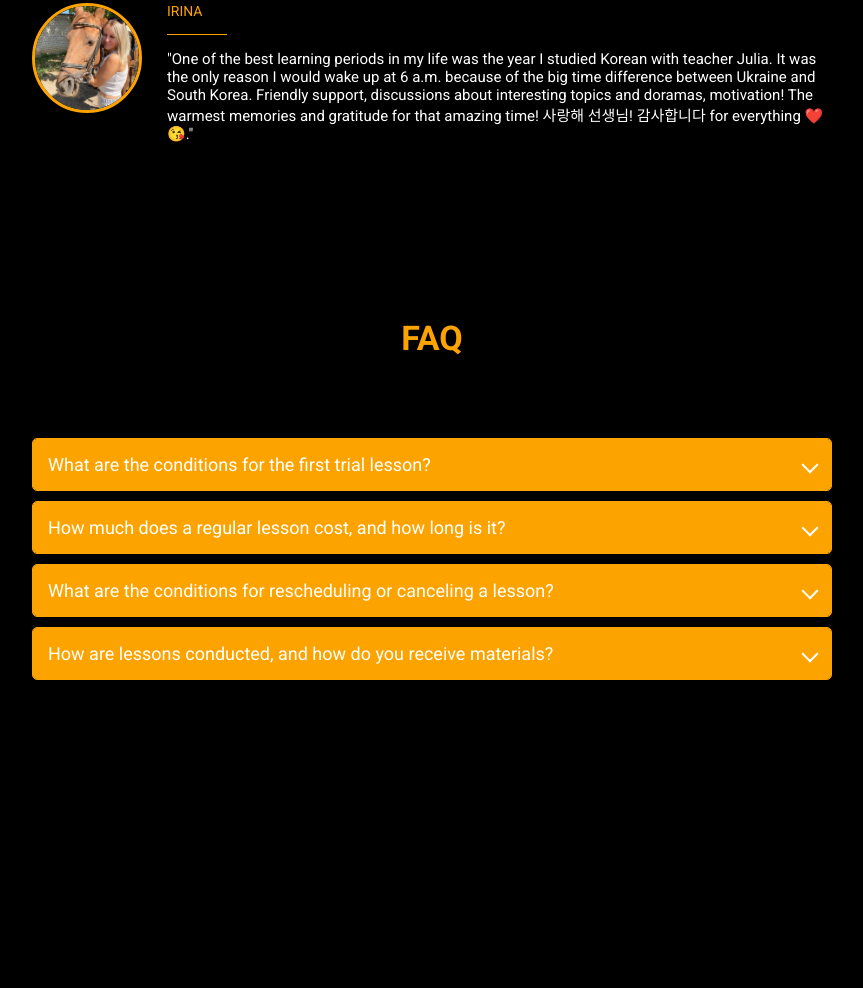
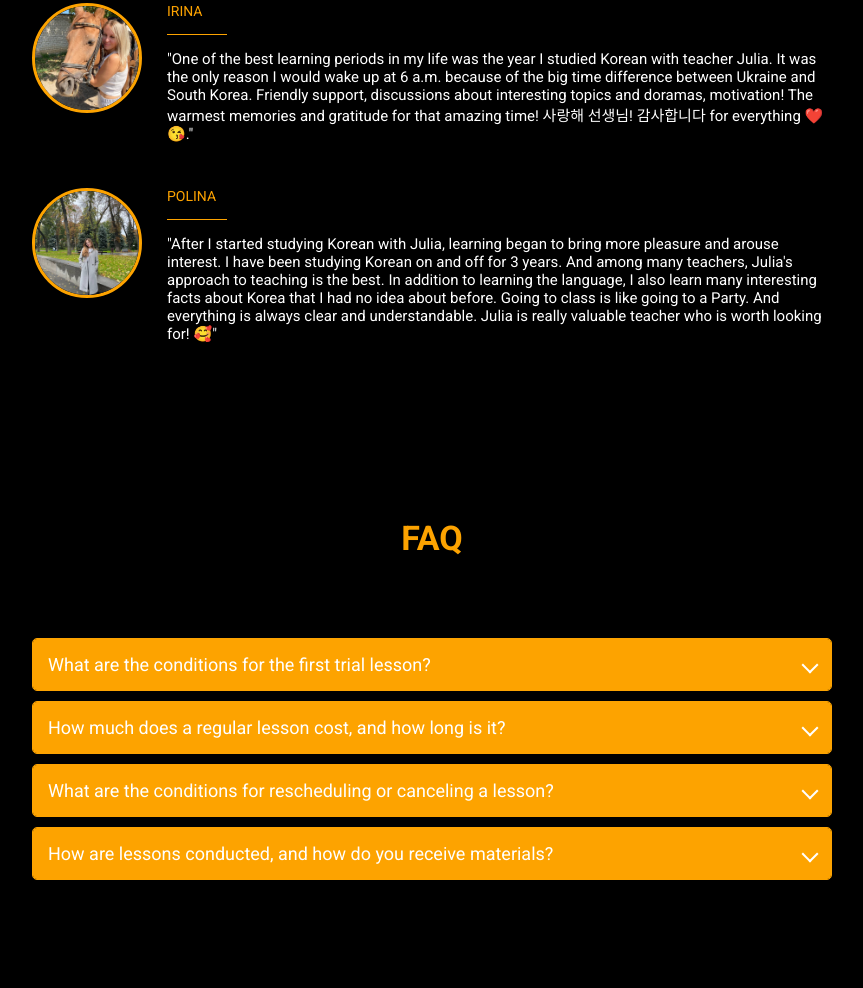
Before and after one commit to Antondevel/juliajeon.com, a plain HTML site: page index-en.html in a window 1280 px wide. Shown: the part 2048-3036 px from the top of the page, without its empty margins (208-1071 px from the left). Drawn offline with nearby package versions, Linux system fonts and the light colour scheme.

Commit message:
Update index-en.html

```diff
--- a/index-en.html
+++ b/index-en.html
@@ -195,6 +195,20 @@
                             amazing time! 사랑해 선생님! 감사합니다 for everything ❤️😘."</div>
                     </div>
                 </div>
+
+              <div class="clients__item">
+                    <img class="clients__photo" src="img/Reviews/client5.jpg" alt="">
+                    <div class="clients__content">
+                        <div class="clients__name">Polina</div>
+
+                        <div class="clients__text">"After I started studying Korean with Julia, learning began to bring more pleasure and arouse interest.
+                          I have been studying Korean on and off for 3 years.
+                          And among many teachers, Julia's approach to teaching is the best. In addition to learning the language,
+                          I also learn many interesting facts about Korea that I had no idea about before. Going to class is like going to a Party.
+                          And everything is always clear and understandable.
+                          Julia is really valuable teacher who is worth looking for! 🥰"</div>
+                    </div>
+                </div>
         </div><!-- /.clients -->
 
         </div><!-- /.container -->
```
